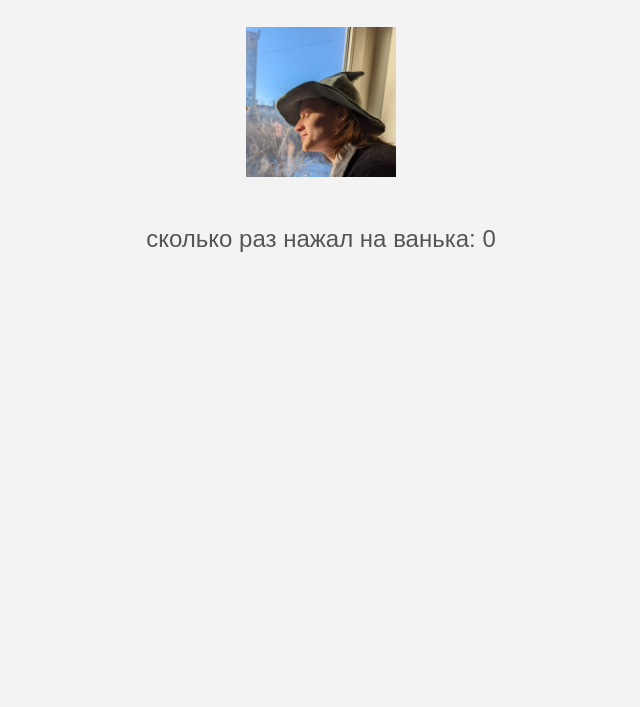
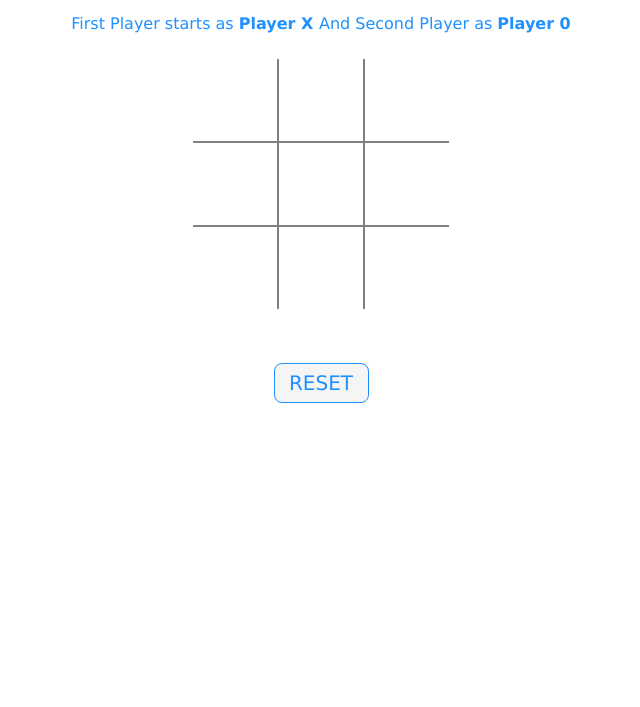
Before and after one commit to vanekloch/test2, a plain HTML site: page index.html in a window 1280 px wide. Shown: the part 93-800 px from the top of the page, without its empty margins (319-959 px from the left). Drawn offline with Linux system fonts and the light colour scheme.

Commit message:
feature: tic tac toe

```diff
--- /dev/null
+++ b/css/css.css
@@ -0,0 +1,113 @@
+h1 {
+    color: orangered;
+    margin-bottom: -5px;
+}
+p {
+    margin-bottom: -10px;
+}
+.ui {
+    display: flex;
+    flex-direction: column;
+    align-items: center;
+}
+.row {
+    display: flex;
+}
+.cell {
+    border: none;
+    width: 80px;
+    height: 80px;
+    display: flex;
+    align-items: center;
+    justify-content: center;
+    font-size: 24px;
+    text-align: center;
+    cursor: pointer;
+}
+.cell:active {
+    outline: none;
+}
+/* 3*3 Grid */
+#b1{
+    border-bottom: 1px solid gray;
+    border-right: 1px solid gray;
+}
+
+#b2 {
+    border-bottom: 1px solid gray;
+    border-right: 1px solid gray;
+    border-left: 1px solid gray;
+}
+
+#b3 {
+    border-bottom: 1px solid gray;
+    border-left: 1px solid gray;
+}
+
+#b4 {
+    border-top: 1px solid gray;
+    border-bottom: 1px solid gray;
+    border-right: 1px solid gray;
+}
+
+#b5 {
+    border: 1px solid gray;
+}
+
+#b6 {
+    border-top: 1px solid gray;
+    border-bottom: 1px solid gray;
+    border-left: 1px solid gray;
+}
+
+#b7 {
+    border-top: 1px solid gray;
+    border-right: 1px solid gray;
+}
+
+#b8 {
+    border-top: 1px solid gray;
+    border-right: 1px solid gray;
+    border-left: 1px solid gray;
+}
+
+#b9 {
+    border-top: 1px solid gray;
+    border-left: 1px solid gray;
+}
+/* Reset Button */
+#but {
+    box-sizing: border-box;
+    width: 95px;
+    height: 40px;
+    border: 1px solid dodgerblue;
+    margin-left: auto;
+    border-radius: 8px;
+    font-family: Verdana,
+    Geneva, Tahoma, sans-serif;
+
+    background-color: whitesmoke;
+    color: dodgerblue;
+    font-size: 20px;
+    cursor: pointer;
+}
+
+/* Player turn space */
+#print {
+    font-family: Verdana,
+    Geneva, Tahoma, sans-serif;
+    color: dodgerblue;
+    font-size: 20px;
+}
+
+/* Main Container */
+#main {
+    text-align: center;
+}
+
+/* Game Instruction Text */
+#ins {
+    font-family: Verdana,Geneva,
+    Tahoma, sans-serif;
+    color: dodgerblue;
+}
--- a/index.html
+++ b/index.html
@@ -3,40 +3,62 @@
 <head>
     <meta charset="UTF-8">
     <meta name="viewport" content="width=device-width, initial-scale=1.0">
+    <link rel="stylesheet" type="text/css" href="css/css.css">
+    <script src="js/script.js"></script>
     <title>Кликер</title>
-    <style>
-        body {
-            font-family: Arial, sans-serif;
-            text-align: center;
-            margin: 0;
-            padding: 20px;
-            background-color: #f3f3f3;
-        }
-        h1 {
-            color: #333;
-        }
-        .coin {
-            width: 150px;
-            cursor: pointer;
-            margin: 20px auto;
-        }
-        .counter {
-            font-size: 24px;
-            color: #555;
-        }
-    </style>
 </head>
 <body>
-    <h1>Жми на ванька</h1>
-    <img src="123.jpeg?text=Coin" alt="Coin" class="coin" onclick="addCoin()">
-    <p class="counter">сколько раз нажал на ванька: <span id="coinCount">0</span></p>
-    <script>
-        let coinCount = 0;
+<div id="main">
+    <h1>TIC TAC TOE</h1>
+    <p id="ins">
+        Game starts by just Tap on
+        box<br><br>First Player starts as
+        <b>Player X </b>And Second Player as
+        <b>Player 0</b>
+    </p>
+    <br><br>
+    <div class = "ui">
+        <div class="row">
+            <input type="text" id= "b1"
+                   class="cell" onclick="myfunc_3(); myfunc();"
+                   readonly>
+            <input type="text" id= "b2"
+                   class="cell" onclick="myfunc_4(); myfunc();"
+                   readonly>
+            <input type="text" id= "b3" class="cell"
+                   onclick="myfunc_5(); myfunc();"
+                   readonly>
+        </div>
+        <div class="row">
+            <input type="text" id= "b4"
+                   class="cell" onclick="myfunc_6(); myfunc();"
+                   readonly>
+            <input type="text" id= "b5"
+                   class="cell" onclick="myfunc_7(); myfunc();"
+                   readonly>
+            <input type="text" id= "b6"
+                   class="cell" onclick="myfunc_8(); myfunc();"
+                   readonly>
+        </div>
+        <div class="row">
+            <input type="text" id= "b7"
+                   class="cell" onclick="myfunc_9(); myfunc();"
+                   readonly>
+            <input type="text" id= "b8"
+                   class="cell" onclick="myfunc_10();myfunc();"
+                   readonly>
+            <input type="text" id= "b9"
+                   class="cell" onclick="myfunc_11();myfunc();"
+                   readonly>
+        </div>
+    </div>
+    <br><br><br>
 
-        function addCoin() {
-            coinCount++;
-            document.getElementById('coinCount').innerText = coinCount;
-        }
-    </script>
+    <button id="but" onclick="myfunc_2()">
+        RESET
+    </button>
+    <br><br>
+    <p id="print"></p>
+</div>
 </body>
 </html>
--- /dev/null
+++ b/js/script.js
@@ -0,0 +1,426 @@
+// Function called whenever user tab on any box
+function myfunc() {
+
+    // Setting DOM to all boxes or input field
+    var b1, b2, b3, b4, b5, b6, b7, b8, b9;
+    b1 = document.getElementById("b1").value;
+    b2 = document.getElementById("b2").value;
+    b3 = document.getElementById("b3").value;
+    b4 = document.getElementById("b4").value;
+    b5 = document.getElementById("b5").value;
+    b6 = document.getElementById("b6").value;
+    b7 = document.getElementById("b7").value;
+    b8 = document.getElementById("b8").value;
+    b9 = document.getElementById("b9").value;
+
+    var b1btn, b2btn, b3btn, b4btn, b5btn,
+        b6btn, b7btn, b8btn, b9btn;
+
+    b1btn = document.getElementById("b1");
+    b2btn = document.getElementById("b2");
+    b3btn = document.getElementById("b3");
+    b4btn = document.getElementById("b4");
+    b5btn = document.getElementById("b5");
+    b6btn = document.getElementById("b6");
+    b7btn = document.getElementById("b7");
+    b8btn = document.getElementById("b8");
+    b9btn = document.getElementById("b9");
+
+    // Checking if Player X won or not and after
+    // that disabled all the other fields
+    if ((b1 == 'x' || b1 == 'X') && (b2 == 'x' ||
+        b2 == 'X') && (b3 == 'x' || b3 == 'X')) {
+        document.getElementById('print')
+            .innerHTML = "Player X won";
+        b4btn.disabled = true;
+        b5btn.disabled = true;
+        b6btn.disabled = true;
+        b7btn.disabled = true;
+        b8btn.disabled = true;
+        b9btn.disabled = true;
+
+        b1btn.style.color = "red";
+        b2btn.style.color = "red";
+        b3btn.style.color = "red";
+    }
+    else if ((b1 == 'x' || b1 == 'X') && (b4 == 'x' ||
+        b4 == 'X') && (b7 == 'x' || b7 == 'X')) {
+        document.getElementById('print')
+            .innerHTML = "Player X won";
+        b2btn.disabled = true;
+        b3btn.disabled = true;
+        b5btn.disabled = true;
+        b6btn.disabled = true;
+        b8btn.disabled = true;
+        b9btn.disabled = true;
+
+        b1btn.style.color = "red";
+        b4btn.style.color = "red";
+        b7btn.style.color = "red";
+    }
+    else if ((b7 == 'x' || b7 == 'X') && (b8 == 'x' ||
+        b8 == 'X') && (b9 == 'x' || b9 == 'X')) {
+        document.getElementById('print')
+            .innerHTML = "Player X won";
+
+        b1btn.disabled = true;
+        b2btn.disabled = true;
+        b3btn.disabled = true;
+        b4btn.disabled = true;
+        b5btn.disabled = true;
+        b6btn.disabled = true;
+
+        b7btn.style.color = "red";
+        b8btn.style.color = "red";
+        b9btn.style.color = "red";
+    }
+    else if ((b3 == 'x' || b3 == 'X') && (b6 == 'x' ||
+        b6 == 'X') && (b9 == 'x' || b9 == 'X')) {
+        document.getElementById('print')
+            .innerHTML = "Player X won";
+
+        b1btn.disabled = true;
+        b2btn.disabled = true;
+        b4btn.disabled = true;
+        b5btn.disabled = true;
+        b7btn.disabled = true;
+        b8btn.disabled = true;
+
+        b3btn.style.color = "red";
+        b6btn.style.color = "red";
+        b9btn.style.color = "red";
+    }
+    else if ((b1 == 'x' || b1 == 'X') && (b5 == 'x' ||
+        b5 == 'X') && (b9 == 'x' || b9 == 'X')) {
+        document.getElementById('print')
+            .innerHTML = "Player X won";
+        b2btn.disabled = true;
+        b3btn.disabled = true;
+        b4btn.disabled = true;
+        b6btn.disabled = true;
+        b7btn.disabled = true;
+        b8btn.disabled = true;
+
+        b1btn.style.color = "red";
+        b5btn.style.color = "red";
+        b9btn.style.color = "red";
+    }
+    else if ((b3 == 'x' || b3 == 'X') && (b5 == 'x' ||
+        b5 == 'X') && (b7 == 'x' || b7 == 'X')) {
+        document.getElementById('print')
+            .innerHTML = "Player X won";
+        b1btn.disabled = true;
+        b2btn.disabled = true;
+        b4btn.disabled = true;
+        b6btn.disabled = true;
+        b8btn.disabled = true;
+        b9btn.disabled = true;
+
+        b3btn.style.color = "red";
+        b5btn.style.color = "red";
+        b7btn.style.color = "red";
+    }
+    else if ((b2 == 'x' || b2 == 'X') && (b5 == 'x' ||
+        b5 == 'X') && (b8 == 'x' || b8 == 'X')) {
+        document.getElementById('print')
+            .innerHTML = "Player X won";
+        b1btn.disabled = true;
+        b2btn.disabled = true;
+        b4btn.disabled = true;
+        b6btn.disabled = true;
+        b7btn.disabled = true;
+        b9btn.disabled = true;
+
+        b2btn.style.color = "red";
+        b5btn.style.color = "red";
+        b8btn.style.color = "red";
+    }
+    else if ((b4 == 'x' || b4 == 'X') && (b5 == 'x' ||
+        b5 == 'X') && (b6 == 'x' || b6 == 'X')) {
+        document.getElementById('print')
+            .innerHTML = "Player X won";
+        b1btn.disabled = true;
+        b2btn.disabled = true;
+        b3btn.disabled = true;
+        b7btn.disabled = true;
+        b8btn.disabled = true;
+        b9btn.disabled = true;
+
+        b4btn.style.color = "red";
+        b5btn.style.color = "red";
+        b6btn.style.color = "red";
+    }
+
+        // Checking of Player X finish
+        // Checking for Player 0 starts, Is player 0 won or
+    // not and after that disabled all the other fields
+    else if ((b1 == '0' || b1 == '0') && (b2 == '0' ||
+        b2 == '0') && (b3 == '0' || b3 == '0')) {
+        document.getElementById('print')
+            .innerHTML = "Player 0 won";
+        b4btn.disabled = true;
+        b5btn.disabled = true;
+        b6btn.disabled = true;
+        b7btn.disabled = true;
+        b8btn.disabled = true;
+        b9btn.disabled = true;
+
+        b1btn.style.color = "red";
+        b2btn.style.color = "red";
+        b3btn.style.color = "red";
+    }
+    else if ((b1 == '0' || b1 == '0') && (b4 == '0' ||
+        b4 == '0') && (b7 == '0' || b7 == '0')) {
+        document.getElementById('print')
+            .innerHTML = "Player 0 won";
+        b2btn.disabled = true;
+        b3btn.disabled = true;
+        b5btn.disabled = true;
+        b6btn.disabled = true;
+        b8btn.disabled = true;
+        b9btn.disabled = true;
+
+        b1btn.style.color = "red";
+        b4btn.style.color = "red";
+        b7btn.style.color = "red";
+    }
+    else if ((b7 == '0' || b7 == '0') && (b8 == '0' ||
+        b8 == '0') && (b9 == '0' || b9 == '0')) {
+        document.getElementById('print')
+            .innerHTML = "Player 0 won";
+        b1btn.disabled = true;
+        b2btn.disabled = true;
+        b3btn.disabled = true;
+        b4btn.disabled = true;
+        b5btn.disabled = true;
+        b6btn.disabled = true;
+
+        b7btn.style.color = "red";
+        b8btn.style.color = "red";
+        b9btn.style.color = "red";
+    }
+    else if ((b3 == '0' || b3 == '0') && (b6 == '0' ||
+        b6 == '0') && (b9 == '0' || b9 == '0')) {
+        document.getElementById('print')
+            .innerHTML = "Player 0 won";
+        b1btn.disabled = true;
+        b2btn.disabled = true;
+        b4btn.disabled = true;
+        b5btn.disabled = true;
+        b7btn.disabled = true;
+        b8btn.disabled = true;
+        b3btn.style.color = "red";
+        b6btn.style.color = "red";
+        b9btn.style.color = "red";
+    }
+    else if ((b1 == '0' || b1 == '0') && (b5 == '0' ||
+        b5 == '0') && (b9 == '0' || b9 == '0')) {
+        document.getElementById('print')
+            .innerHTML = "Player 0 won";
+        b2btn.disabled = true;
+        b3btn.disabled = true;
+        b4btn.disabled = true;
+        b6btn.disabled = true;
+        b7btn.disabled = true;
+        b8btn.disabled = true;
+
+        b1btn.style.color = "red";
+        b5btn.style.color = "red";
+        b9btn.style.color = "red";
+    }
+    else if ((b3 == '0' || b3 == '0') && (b5 == '0' ||
+        b5 == '0') && (b7 == '0' || b7 == '0')) {
+        document.getElementById('print')
+            .innerHTML = "Player 0 won";
+        b1btn.disabled = true;
+        b2btn.disabled = true;
+        b4btn.disabled = true;
+        b6btn.disabled = true;
+        b8btn.disabled = true;
+        b9btn.disabled = true;
+
+        b3btn.style.color = "red";
+        b5btn.style.color = "red";
+        b7btn.style.color = "red";
+    }
+    else if ((b2 == '0' || b2 == '0') && (b5 == '0' ||
+        b5 == '0') && (b8 == '0' || b8 == '0')) {
+        document.getElementById('print')
+            .innerHTML = "Player 0 won";
+        b1btn.disabled = true;
+        b3btn.disabled = true;
+        b4btn.disabled = true;
+        b6btn.disabled = true;
+        b7btn.disabled = true;
+        b9btn.disabled = true;
+
+        b2btn.style.color = "red";
+        b5btn.style.color = "red";
+        b8btn.style.color = "red";
+    }
+    else if ((b4 == '0' || b4 == '0') && (b5 == '0' ||
+        b5 == '0') && (b6 == '0' || b6 == '0')) {
+        document.getElementById('print')
+            .innerHTML = "Player 0 won";
+        b1btn.disabled = true;
+        b2btn.disabled = true;
+        b3btn.disabled = true;
+        b7btn.disabled = true;
+        b8btn.disabled = true;
+        b9btn.disabled = true;
+
+        b4btn.style.color = "red";
+        b5btn.style.color = "red";
+        b6btn.style.color = "red";
+    }
+
+        // Checking of Player 0 finish
+    // Here, Checking about Tie
+    else if ((b1 == 'X' || b1 == '0') && (b2 == 'X'
+            || b2 == '0') && (b3 == 'X' || b3 == '0') &&
+        (b4 == 'X' || b4 == '0') && (b5 == 'X' ||
+            b5 == '0') && (b6 == 'X' || b6 == '0') &&
+        (b7 == 'X' || b7 == '0') && (b8 == 'X' ||
+            b8 == '0') && (b9 == 'X' || b9 == '0')) {
+        document.getElementById('print')
+            .innerHTML = "Match Tie";
+    }
+    else {
+
+        // Here, Printing Result
+        if (flag == 1) {
+            document.getElementById('print')
+                .innerHTML = "Player X Turn";
+        }
+        else {
+            document.getElementById('print')
+                .innerHTML = "Player 0 Turn";
+        }
+    }
+}
+
+// Function to reset game
+function myfunc_2() {
+    location.reload();
+    b1 = b2 = b3 = b4 = b5 = b6 = b7 = b8 = b9 = '';
+}
+
+// Here onwards, functions check turn of the player
+// and put accordingly value X or 0
+flag = 1;
+function myfunc_3() {
+    if (flag == 1) {
+        document.getElementById("b1").value = "X";
+        document.getElementById("b1").disabled = true;
+        flag = 0;
+    }
+    else {
+        document.getElementById("b1").value = "0";
+        document.getElementById("b1").disabled = true;
+        flag = 1;
+    }
+}
+
+function myfunc_4() {
+    if (flag == 1) {
+        document.getElementById("b2").value = "X";
+        document.getElementById("b2").disabled = true;
+        flag = 0;
+    }
+    else {
+        document.getElementById("b2").value = "0";
+        document.getElementById("b2").disabled = true;
+        flag = 1;
+    }
+}
+
+function myfunc_5() {
+    if (flag == 1) {
+        document.getElementById("b3").value = "X";
+        document.getElementById("b3").disabled = true;
+        flag = 0;
+    }
+    else {
+        document.getElementById("b3").value = "0";
+        document.getElementById("b3").disabled = true;
+        flag = 1;
+    }
+}
+
+function myfunc_6() {
+    if (flag == 1) {
+        document.getElementById("b4").value = "X";
+        document.getElementById("b4").disabled = true;
+        flag = 0;
+    }
+    else {
+        document.getElementById("b4").value = "0";
+        document.getElementById("b4").disabled = true;
+        flag = 1;
+    }
+}
+
+function myfunc_7() {
+    if (flag == 1) {
+        document.getElementById("b5").value = "X";
+        document.getElementById("b5").disabled = true;
+        flag = 0;
+    }
+    else {
+        document.getElementById("b5").value = "0";
+        document.getElementById("b5").disabled = true;
+        flag = 1;
+    }
+}
+
+function myfunc_8() {
+    if (flag == 1) {
+        document.getElementById("b6").value = "X";
+        document.getElementById("b6").disabled = true;
+        flag = 0;
+    }
+    else {
+        document.getElementById("b6").value = "0";
+        document.getElementById("b6").disabled = true;
+        flag = 1;
+    }
+}
+
+function myfunc_9() {
+    if (flag == 1) {
+        document.getElementById("b7").value = "X";
+        document.getElementById("b7").disabled = true;
+        flag = 0;
+    }
+    else {
+        document.getElementById("b7").value = "0";
+        document.getElementById("b7").disabled = true;
+        flag = 1;
+    }
+}
+
+function myfunc_10() {
+    if (flag == 1) {
+        document.getElementById("b8").value = "X";
+        document.getElementById("b8").disabled = true;
+        flag = 0;
+    }
+    else {
+        document.getElementById("b8").value = "0";
+        document.getElementById("b8").disabled = true;
+        flag = 1;
+    }
+}
+
+function myfunc_11() {
+    if (flag == 1) {
+        document.getElementById("b9").value = "X";
+        document.getElementById("b9").disabled = true;
+        flag = 0;
+    }
+    else {
+        document.getElementById("b9").value = "0";
+        document.getElementById("b9").disabled = true;
+        flag = 1;
+    }
+}
```
